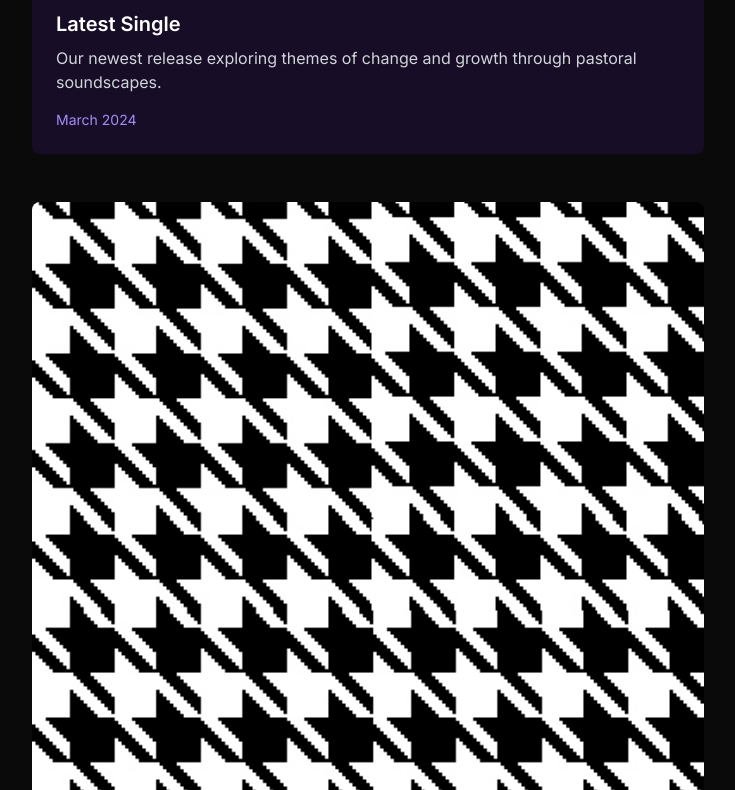
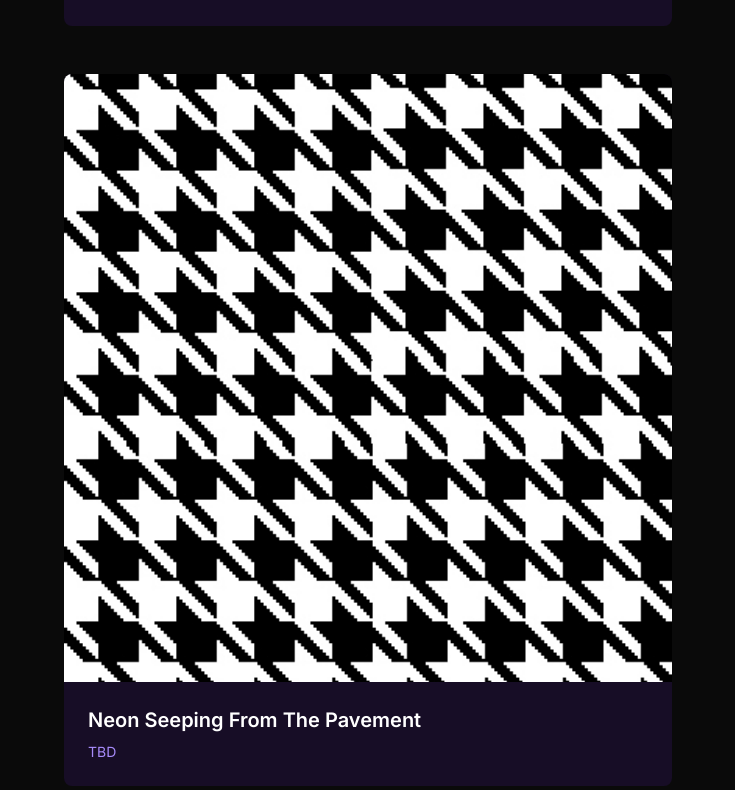
Before and after one commit to andrewemersonfish/all-violet, a Next.js app: page / in a window 1280 px wide. Shown: the part 1670-2460 px from the top of the page, without its empty margins (272-1007 px from the left). Built offline with nearby package versions, Linux system fonts and the light colour scheme.

Commit message:
my way back home

```diff
--- a/components/Contact/ContactInfo.tsx
+++ b/components/Contact/ContactInfo.tsx
@@ -8,26 +8,16 @@ const ContactInfo = () => {
           <div className="space-y-8">
             <div>
               <h2 className="text-2xl font-semibold mb-2">Location</h2>
-              <p className="text-gray-300">Portland, Oregon</p>
+              <p className="text-gray-300">New York, NY</p>
             </div>
 
             <div>
               <h2 className="text-2xl font-semibold mb-2">Email</h2>
               <a
-                href="mailto:booking@allviolet.band"
+                href="mailto:allvioletband@gmail.com"
                 className="text-violet-400 hover:text-violet-300 transition-colors"
               >
-                booking@allviolet.band
-              </a>
-            </div>
-
-            <div>
-              <h2 className="text-2xl font-semibold mb-2">Phone</h2>
-              <a
-                href="tel:+15035550123"
-                className="text-violet-400 hover:text-violet-300 transition-colors"
-              >
-                (503) 555-0123
+                allvioletband@gmail.com
               </a>
             </div>
           </div>
--- a/components/Home/HomeReleases.tsx
+++ b/components/Home/HomeReleases.tsx
@@ -1,29 +1,26 @@
 import Image from 'next/image';
 import houndstooth from '@/public/Houndstooth.jpg';
-import changingPasture from '@/public/changing_pasture.jpg';
+import myWayBackHome from '@/public/my_way_back_home_cover_art.jpg';
 
 const HomeReleases = () => {
   const releases = [
     {
-      title: "Latest Single",
-      image: changingPasture,
-      description: "Our newest release exploring themes of change and growth through pastoral soundscapes.",
-      releaseDate: "March 2024",
+      title: "My Way Back Home",
+      image: myWayBackHome,
+      releaseDate: "November 2024",
     },
     {
-      title: "Debut EP",
+      title: "Neon Seeping From The Pavement",
       image: houndstooth,
-      description: "A collection of our first recordings, weaving together patterns of sound and rhythm.",
-      releaseDate: "January 2024",
+      releaseDate: "TBD",
     },
-    // Add more releases as needed
   ];
 
   return (
     <section className="py-24 bg-background">
-      <div className="max-w-7xl mx-auto px-4 sm:px-6 lg:px-8">
+      <div className="max-w-2xl mx-auto px-4 sm:px-6 lg:px-8">
         <h2 className="text-4xl font-bold mb-12 text-center">Latest Releases</h2>
-        <div className="max-w-2xl mx-auto space-y-12">
+        <div className="space-y-12">
           {releases.map((release, index) => (
             <div
               key={index}
@@ -40,7 +37,6 @@ const HomeReleases = () => {
               </div>
               <div className="p-6">
                 <h3 className="text-xl font-semibold mb-2">{release.title}</h3>
-                <p className="text-gray-300 mb-4">{release.description}</p>
                 <p className="text-sm text-violet-400">{release.releaseDate}</p>
               </div>
             </div>
```
Also changed, not shown: public/my_way_back_home_cover_art.jpg (added).
